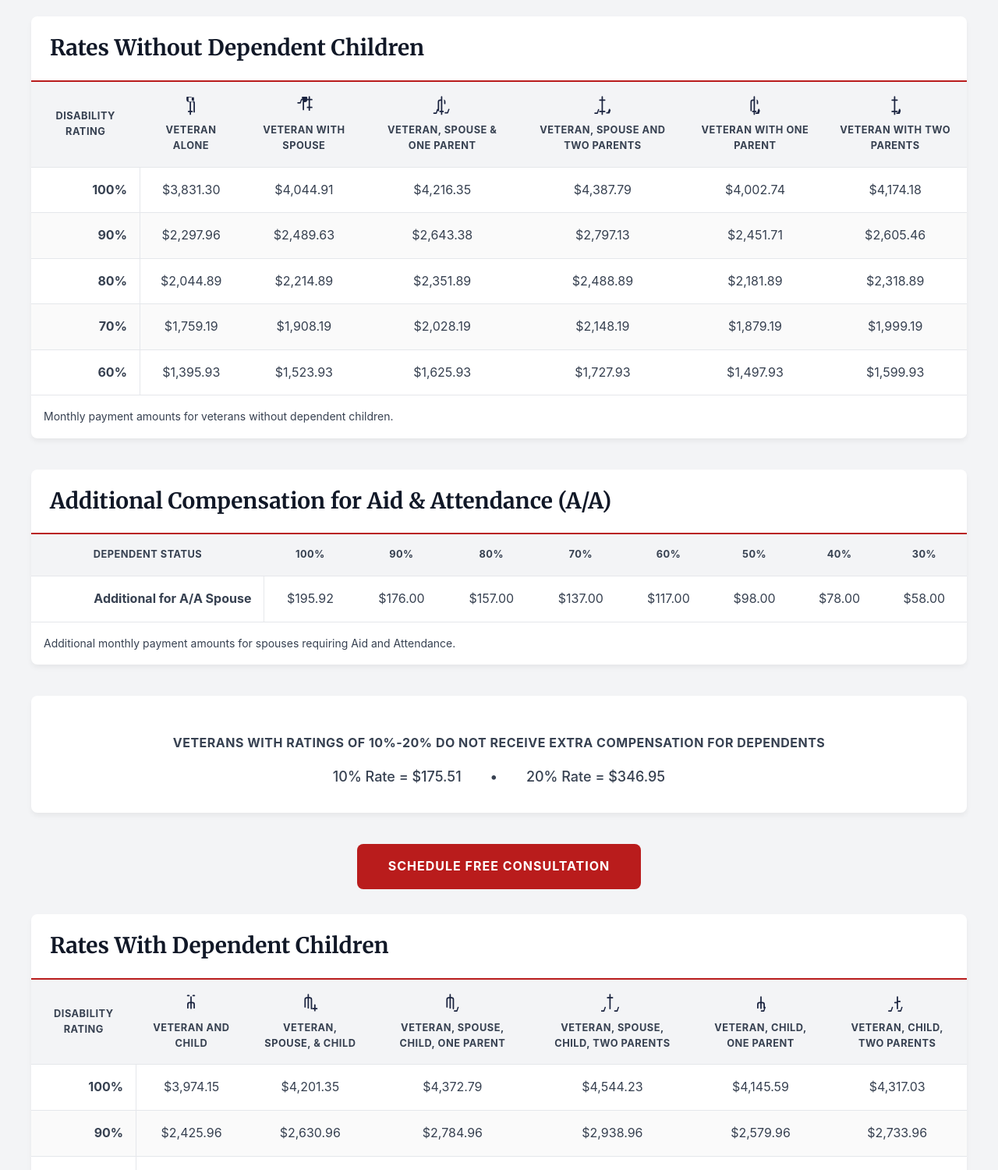
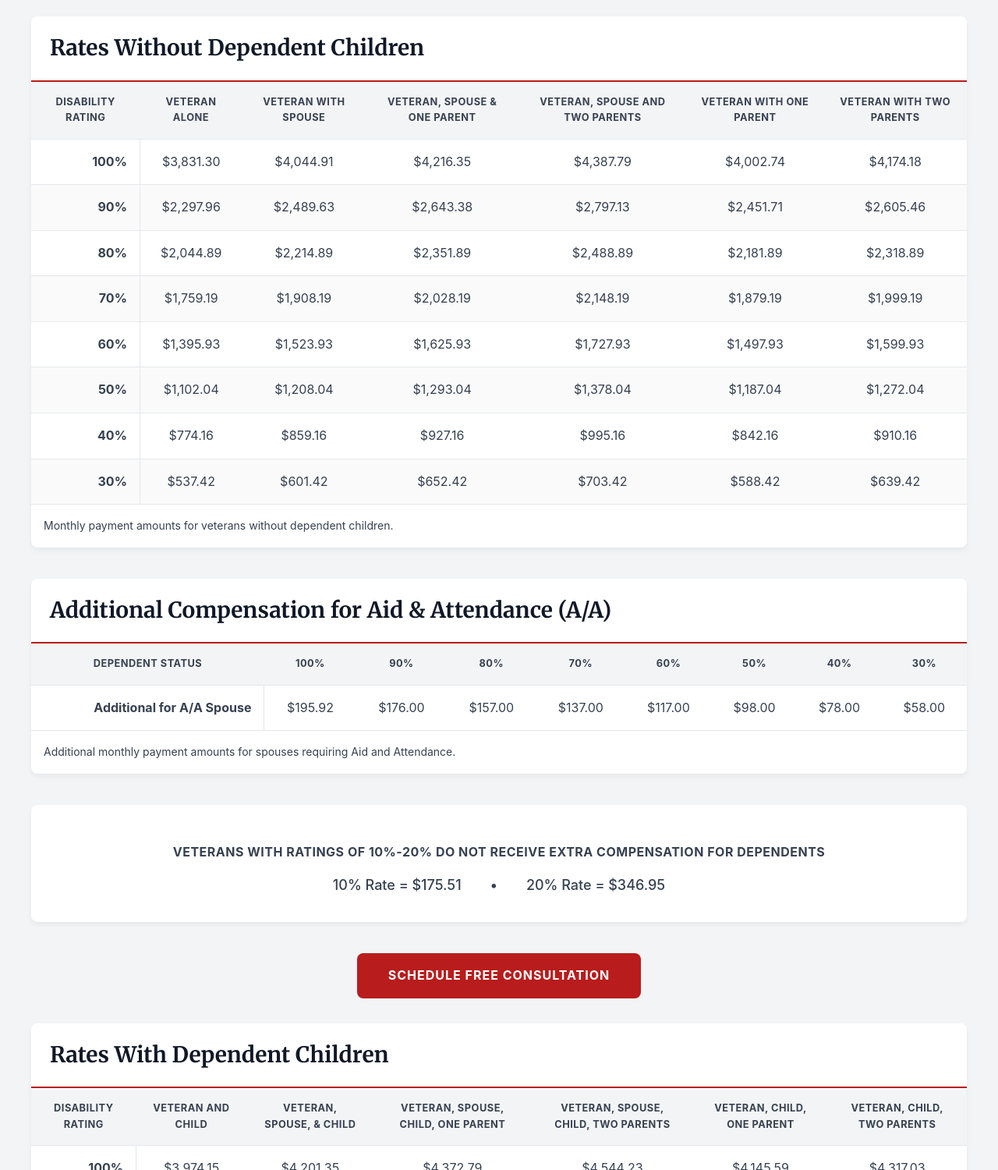
Before and after one commit to GittyDaniel/Veteran-Disability-Network, an Astro site: page /stats in a window 1280 px wide. Shown: the part 460-1960 px from the top of the page at 78% size. Built offline with nearby package versions, Linux system fonts and the light colour scheme; Astro itself is replaced by a stand-in of ours.

Commit message:
feat: Add additional disability pay rates for 30%, 40%, and 50% ratings

```diff
--- a/src/components/StatsSection.astro
+++ b/src/components/StatsSection.astro
@@ -20,27 +20,21 @@
                         <tr>
                             <th scope="col">Disability Rating</th>
                             <th scope="col">
-                                <svg class="dependent-icon" xmlns="http://www.w3.org/2000/svg" viewBox="0 0 24 24" fill="currentColor"><path d="M12 2.5a.75.75 0 0 1 .75.75v3.5h.75a2.75 2.75 0 0 1 2.75 2.75v9.75a.75.75 0 0 1-1.5 0V9.5A1.25 1.25 0 0 0 13.5 8.25H12V18h1.25a.75.75 0 0 1 0 1.5H12v2.25a.75.75 0 0 1-1.5 0V19.5H9.25a.75.75 0 0 1 0-1.5H10.5V8.25h-.75a2.75 2.75 0 0 1-2.75-2.75V3.25a.75.75 0 0 1 .75-.75h4.5ZM9.25 6.75a1.25 1.25 0 0 0 1.25 1.25h3.5a1.25 1.25 0 0 0 1.25-1.25V3.25h-6v3.5Z"/></svg>
                                 Veteran Alone
                             </th>
                             <th scope="col">
-                                <svg class="dependent-icon" xmlns="http://www.w3.org/2000/svg" viewBox="0 0 24 24" fill="currentColor"><path d="M18.5 2.75a.75.75 0 0 0-1.5 0V5h-2a.75.75 0 0 0 0 1.5h2v7h-1.25a.75.75 0 0 0 0 1.5h1.25v2.25a.75.75 0 0 0 1.5 0V15h2a.75.75 0 0 0 0-1.5h-2V6.5h2a.75.75 0 0 0 0-1.5h-2V2.75Zm-8.509 2.94a.75.75 0 0 0-1.482-.18L7.491 8.5H5.25a.75.75 0 0 0 0 1.5h2.518a.75.75 0 0 0 .732-.56l1.018-3H10.5v10.25a.75.75 0 0 0 1.5 0V8.5h.75a2.75 2.75 0 0 0 2.75-2.75V3.25a.75.75 0 0 0-.75-.75h-4.5a.75.75 0 0 0-.741.56Z"/></svg>
                                 Veteran with Spouse
                             </th>
                             <th scope="col">
-                                <svg class="dependent-icon" xmlns="http://www.w3.org/2000/svg" viewBox="0 0 24 24" fill="currentColor"><path d="M12.25 2.75a.75.75 0 0 0-1.5 0V5.5h-.75a2.75 2.75 0 0 0-2.75 2.75v9.5a.75.75 0 0 0 1.5 0v-9.5a1.25 1.25 0 0 1 1.25-1.25h.75V18h-1a.75.75 0 0 0 0 1.5h1v2.25a.75.75 0 0 0 1.5 0V19.5h1a.75.75 0 0 0 0-1.5h-1V5.5h.75a1.25 1.25 0 0 1 1.25 1.25v3.25a.75.75 0 0 0 1.5 0V8.25a2.75 2.75 0 0 0-2.75-2.75h-.75V2.75Zm7.972 13.94a.75.75 0 0 0-1.482-.18l-1.018 3H15.5a.75.75 0 0 0 0 1.5h2.518a.75.75 0 0 0 .732-.56l1.018-3ZM7.722 16.69a.75.75 0 0 0-1.482.18l-1.018 3H3a.75.75 0 0 0 0 1.5h2.518a.75.75 0 0 0 .732-.56l1.018-3Z"/></svg>
                                 Veteran, Spouse & One Parent
                             </th>
                             <th scope="col">
-                                <svg class="dependent-icon" xmlns="http://www.w3.org/2000/svg" viewBox="0 0 24 24" fill="currentColor"><path d="M12.25 2.75a.75.75 0 0 0-1.5 0V5.5h-2a.75.75 0 0 0 0 1.5h2V18h-2a.75.75 0 0 0 0 1.5h2v2.25a.75.75 0 0 0 1.5 0V19.5h2a.75.75 0 0 0 0-1.5h-2V7h2a.75.75 0 0 0 0-1.5h-2V2.75Zm7.972 13.94a.75.75 0 0 0-1.482-.18l-1.018 3H16.5a.75.75 0 0 0 0 1.5h2.518a.75.75 0 0 0 .732-.56l1.018-3ZM8.222 16.69a.75.75 0 0 0-1.482.18l-1.018 3H3.5a.75.75 0 0 0 0 1.5h2.518a.75.75 0 0 0 .732-.56l1.018-3Z"/></svg>
                                 Veteran, Spouse and Two Parents
                             </th>
                              <th scope="col">
-                                <svg class="dependent-icon" xmlns="http://www.w3.org/2000/svg" viewBox="0 0 24 24" fill="currentColor"><path d="M12.25 2.75a.75.75 0 0 0-1.5 0V5.5h-.75a2.75 2.75 0 0 0-2.75 2.75v9.5a.75.75 0 0 0 1.5 0v-9.5a1.25 1.25 0 0 1 1.25-1.25h.75V18h-1a.75.75 0 0 0 0 1.5h1v2.25a.75.75 0 0 0 1.5 0V19.5h1a.75.75 0 0 0 0-1.5h-1V5.5h.75a1.25 1.25 0 0 1 1.25 1.25v3.25a.75.75 0 0 0 1.5 0V8.25a2.75 2.75 0 0 0-2.75-2.75h-.75V2.75Zm4.972 13.94a.75.75 0 0 0-1.482-.18L14.722 20h-1.24a.75.75 0 0 0 0 1.5h2.518a.75.75 0 0 0 .732-.56l1.018-3Z"/></svg>
                                 Veteran with One Parent
                             </th>
                              <th scope="col">
-                                <svg class="dependent-icon" xmlns="http://www.w3.org/2000/svg" viewBox="0 0 24 24" fill="currentColor"><path d="M12.25 2.75a.75.75 0 0 0-1.5 0V5.5h-2a.75.75 0 0 0 0 1.5h2V18h-2a.75.75 0 0 0 0 1.5h2v2.25a.75.75 0 0 0 1.5 0V19.5h2a.75.75 0 0 0 0-1.5h-2V7h2a.75.75 0 0 0 0-1.5h-2V2.75Zm5.472 13.94a.75.75 0 0 0-1.482-.18L15.222 20h-1.24a.75.75 0 0 0 0 1.5h2.518a.75.75 0 0 0 .732-.56l1.018-3Z"/></svg>
                                 Veteran with Two Parents
                             </th>
                         </tr>
@@ -90,6 +84,33 @@
                             <td data-label="Veteran, Spouse and Two Parents">$1,727.93</td>
                             <td data-label="Veteran with One Parent">$1,497.93</td>
                             <td data-label="Veteran with Two Parents">$1,599.93</td>
+                        </tr>
+                        <tr>
+                            <th scope="row">50%</th>
+                            <td data-label="Veteran Alone">$1,102.04</td>
+                            <td data-label="Veteran with Spouse">$1,208.04</td>
+                            <td data-label="Veteran, Spouse & One Parent">$1,293.04</td>
+                            <td data-label="Veteran, Spouse and Two Parents">$1,378.04</td>
+                            <td data-label="Veteran with One Parent">$1,187.04</td>
+                            <td data-label="Veteran with Two Parents">$1,272.04</td>
+                        </tr>
+                        <tr>
+                            <th scope="row">40%</th>
+                            <td data-label="Veteran Alone">$774.16</td>
+                            <td data-label="Veteran with Spouse">$859.16</td>
+                            <td data-label="Veteran, Spouse & One Parent">$927.16</td>
+                            <td data-label="Veteran, Spouse and Two Parents">$995.16</td>
+                            <td data-label="Veteran with One Parent">$842.16</td>
+                            <td data-label="Veteran with Two Parents">$910.16</td>
+                        </tr>
+                        <tr>
+                            <th scope="row">30%</th>
+                            <td data-label="Veteran Alone">$537.42</td>
+                            <td data-label="Veteran with Spouse">$601.42</td>
+                            <td data-label="Veteran, Spouse & One Parent">$652.42</td>
+                            <td data-label="Veteran, Spouse and Two Parents">$703.42</td>
+                            <td data-label="Veteran with One Parent">$588.42</td>
+                            <td data-label="Veteran with Two Parents">$639.42</td>
                         </tr>
                     </tbody>
                 </table>
@@ -159,27 +180,21 @@
                         <tr>
                             <th scope="col">Disability Rating</th>
                             <th scope="col">
-                                <svg class="dependent-icon" viewBox="0 0 24 24" xmlns="http://www.w3.org/2000/svg" fill="currentColor"><path d="M12.75 5.25a.75.75 0 00-1.5 0v5.5h-.75a2.75 2.75 0 00-2.75 2.75v3.75a.75.75 0 001.5 0v-3.75a1.25 1.25 0 011.25-1.25h.75v5.5a.75.75 0 001.5 0v-5.5h.75a1.25 1.25 0 011.25 1.25v3.75a.75.75 0 001.5 0v-3.75a2.75 2.75 0 00-2.75-2.75h-.75v-5.5zM8.25 3a.75.75 0 000 1.5h1.5a.75.75 0 000-1.5h-1.5zm6 0a.75.75 0 000 1.5h1.5a.75.75 0 000-1.5h-1.5z"/></svg>
                                 Veteran and Child
                             </th>
                             <th scope="col">
-                                <svg class="dependent-icon" viewBox="0 0 24 24" xmlns="http://www.w3.org/2000/svg" fill="currentColor"><path d="M10.5 2.75a.75.75 0 00-1.5 0v2.5h-.75a2.75 2.75 0 00-2.75 2.75v8.25a.75.75 0 001.5 0V8a1.25 1.25 0 011.25-1.25H9v10.5a.75.75 0 001.5 0V6.75h.75a1.25 1.25 0 011.25 1.25V18a.75.75 0 001.5 0V8a2.75 2.75 0 00-2.75-2.75h-.75v-2.5zM17.75 14a.75.75 0 00-1.5 0v3.25h-1.5a.75.75 0 000 1.5h1.5v1.5a.75.75 0 001.5 0v-1.5h1.5a.75.75 0 000-1.5h-1.5V14z"/></svg>
                                 Veteran, Spouse, & Child
                             </th>
                             <th scope="col">
-                                <svg class="dependent-icon" viewBox="0 0 24 24" xmlns="http://www.w3.org/2000/svg" fill="currentColor"><path d="M10.5 2.75a.75.75 0 00-1.5 0v2.5h-.75A2.75 2.75 0 005.5 8v8.25a.75.75 0 001.5 0V8a1.25 1.25 0 011.25-1.25H9v10.5a.75.75 0 001.5 0V6.75h.75a1.25 1.25 0 011.25 1.25V18a.75.75 0 001.5 0V8a2.75 2.75 0 00-2.75-2.75h-.75v-2.5zM19.222 16.69a.75.75 0 00-1.482.18l-1.018 3H14.5a.75.75 0 000 1.5h2.518a.75.75 0 00.732-.56l1.018-3z"/></svg>
                                 Veteran, Spouse, Child, One Parent
                             </th>
                             <th scope="col">
-                                <svg class="dependent-icon" viewBox="0 0 24 24" xmlns="http://www.w3.org/2000/svg" fill="currentColor"><path d="M10.5 2.75a.75.75 0 00-1.5 0v2.5h-2a.75.75 0 000 1.5h2V18a.75.75 0 001.5 0V6.75h2a.75.75 0 000-1.5h-2v-2.5zM19.722 16.69a.75.75 0 00-1.482.18l-1.018 3H15a.75.75 0 000 1.5h2.518a.75.75 0 00.732-.56l1.018-3zM5.222 16.69a.75.75 0 00-1.482.18l-1.018 3H.5a.75.75 0 000 1.5h2.518a.75.75 0 00.732-.56l1.018-3z"/></svg>
                                 Veteran, Spouse, Child, Two Parents
                             </th>
                              <th scope="col">
-                                <svg class="dependent-icon" viewBox="0 0 24 24" xmlns="http://www.w3.org/2000/svg" fill="currentColor"><path d="M12.75 5.25a.75.75 0 00-1.5 0v5.5h-.75a2.75 2.75 0 00-2.75 2.75v3.75a.75.75 0 001.5 0v-3.75a1.25 1.25 0 011.25-1.25h.75v5.5a.75.75 0 001.5 0v-5.5h.75a1.25 1.25 0 011.25 1.25v3.75a.75.75 0 001.5 0v-3.75a2.75 2.75 0 00-2.75-2.75h-.75v-5.5zM17.222 16.69a.75.75 0 00-1.482.18l-1.018 3H12.5a.75.75 0 000 1.5h2.518a.75.75 0 00.732-.56l1.018-3z"/></svg>
                                 Veteran, Child, One Parent
                             </th>
                              <th scope="col">
-                                <svg class="dependent-icon" viewBox="0 0 24 24" xmlns="http://www.w3.org/2000/svg" fill="currentColor"><path d="M12.75 5.25a.75.75 0 00-1.5 0v5.5h-2a.75.75 0 000 1.5h2V18a.75.75 0 001.5 0v-7h2a.75.75 0 000-1.5h-2v-5.5zM17.722 16.69a.75.75 0 00-1.482.18l-1.018 3H13a.75.75 0 000 1.5h2.518a.75.75 0 00.732-.56l1.018-3zM7.222 16.69a.75.75 0 00-1.482.18l-1.018 3H2.5a.75.75 0 000 1.5h2.518a.75.75 0 00.732-.56l1.018-3z"/></svg>
                                 Veteran, Child, Two Parents
                             </th>
                         </tr>
```
